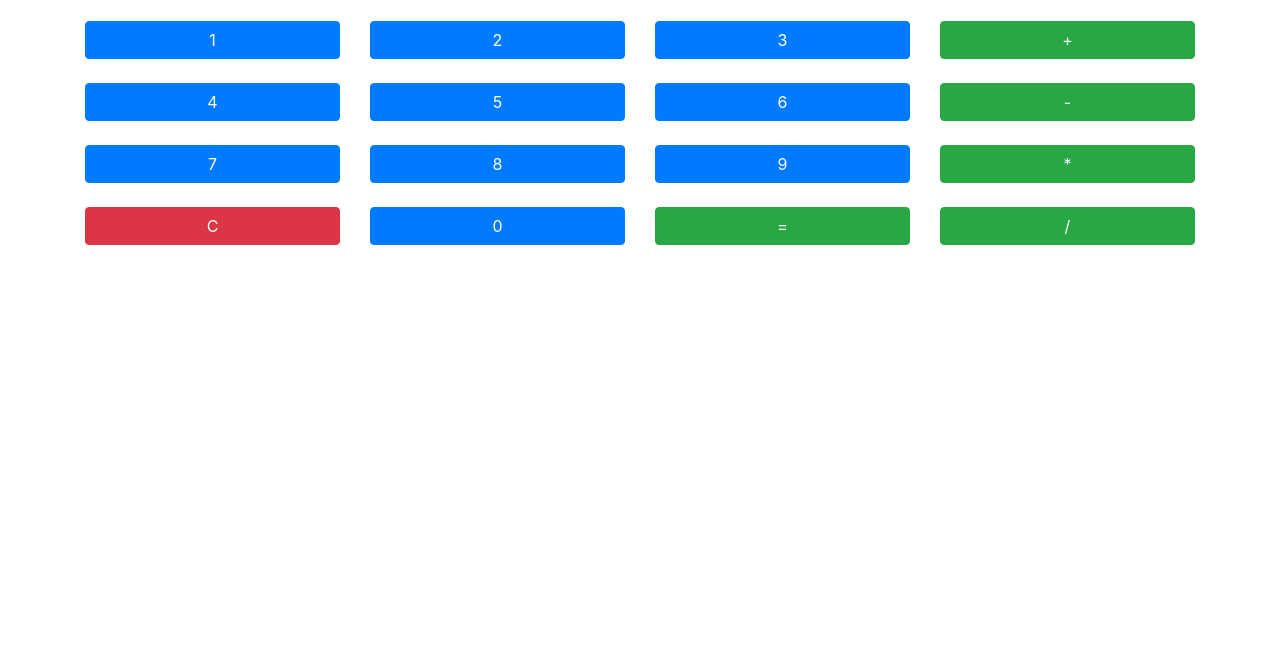
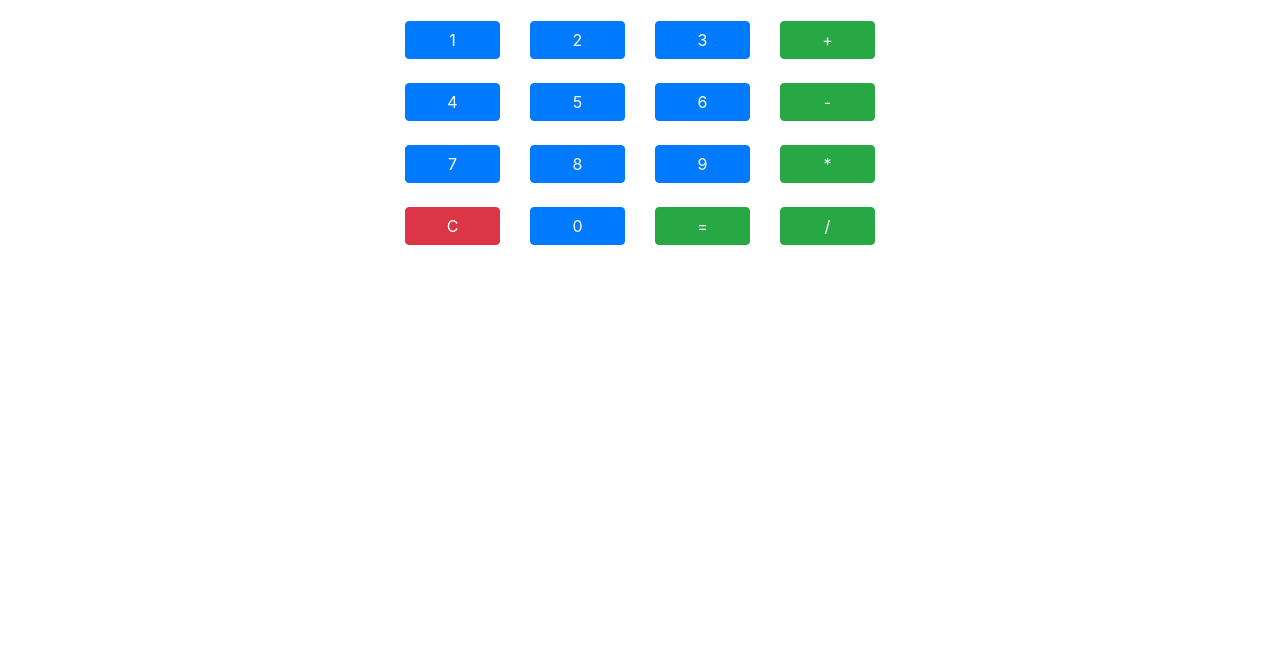
Before and after one commit to Chandrashekhar56/new-Calculator, a plain HTML site: page index.html in a window 1280 px wide. Shown: the part 145-800 px from the top of the page. Drawn offline with nearby package versions, Linux system fonts and the light colour scheme.

Commit message:
Update index.html

```diff
--- a/index.html
+++ b/index.html
@@ -6,7 +6,7 @@
     <link rel="stylesheet" href="https://maxcdn.bootstrapcdn.com/bootstrap/4.5.2/css/bootstrap.min.css">
 </head>
 <body>
-    <div class="container mt-5" style="width=500px">
+    <div class="container mt-5" style="width:500px">
         <h1 class="text-center">Simple Calculator</h1>
         <form name="calculator" class="text-center">
             <input type="text" name="display" id="display" class="form-control">
```
